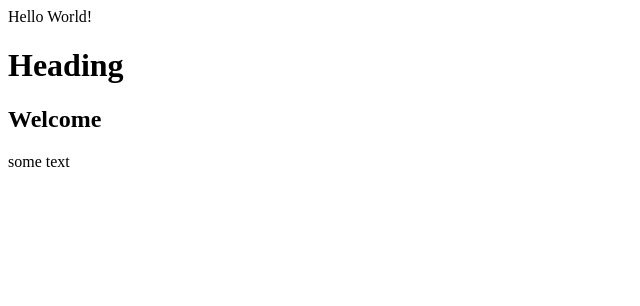
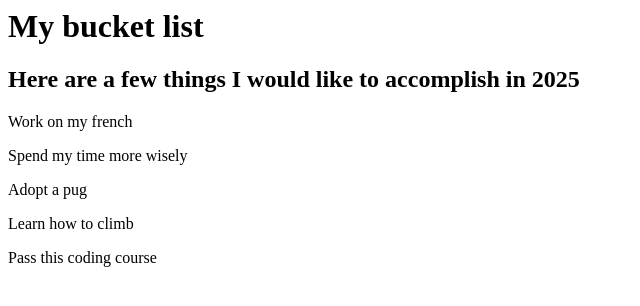
Before and after one commit to TamanHassan/My-bucket-list, a plain HTML site: page First Website/videos/index.html in a window 1280 px wide. Shown: the whole page, without its empty margins (0-640 px from the left). Drawn offline with Linux system fonts and the light colour scheme.

Commit message:
add content to index.html

```diff
--- a/First Website/videos/index.html
+++ b/First Website/videos/index.html
@@ -1,7 +1,7 @@
-<p>Hello World!</p>
-<h1>Heading</h1>
-
-
-<H2>Welcome</H2>
-<p>some text</p>
-<div>
+<h1>My bucket list</h1>
+<H2>Here are a few things I would like to accomplish in 2025</H2>
+<p>Work on my french</p>
+<p>Spend my time more wisely</p>
+<p>Adopt a pug</p>
+<p>Learn how to climb</p>
+<p>Pass this coding course</p>
```
